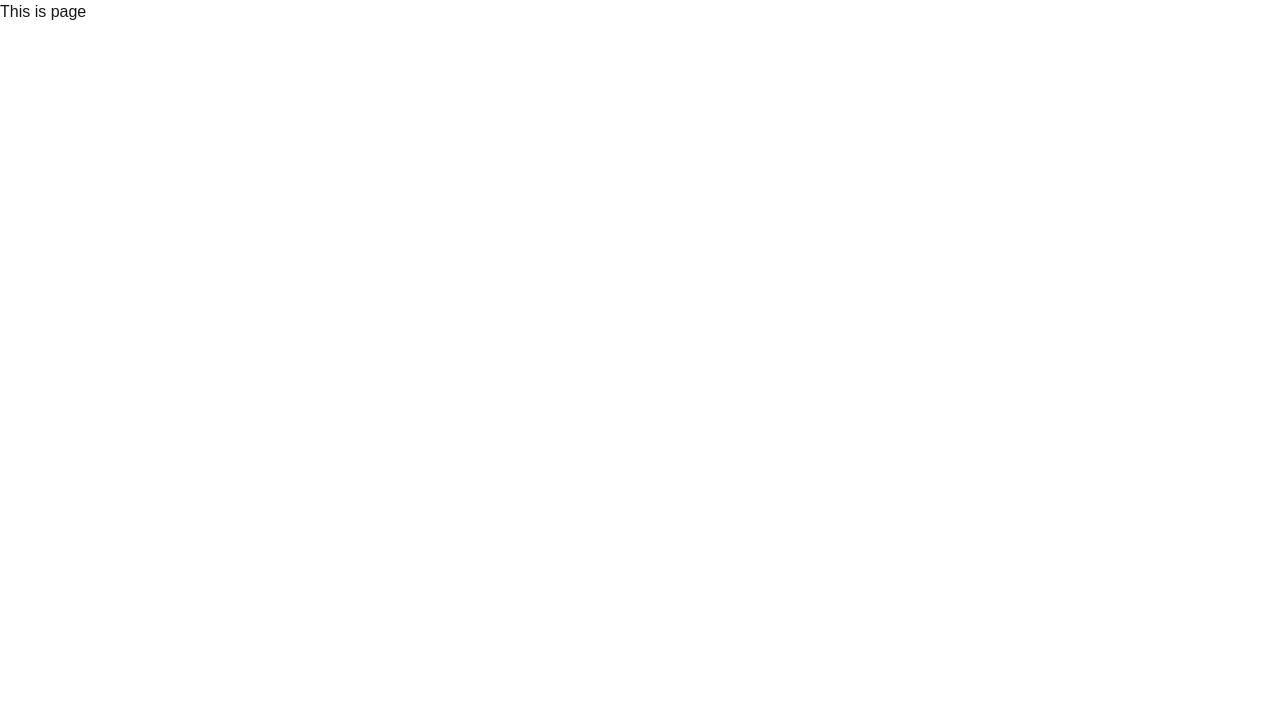
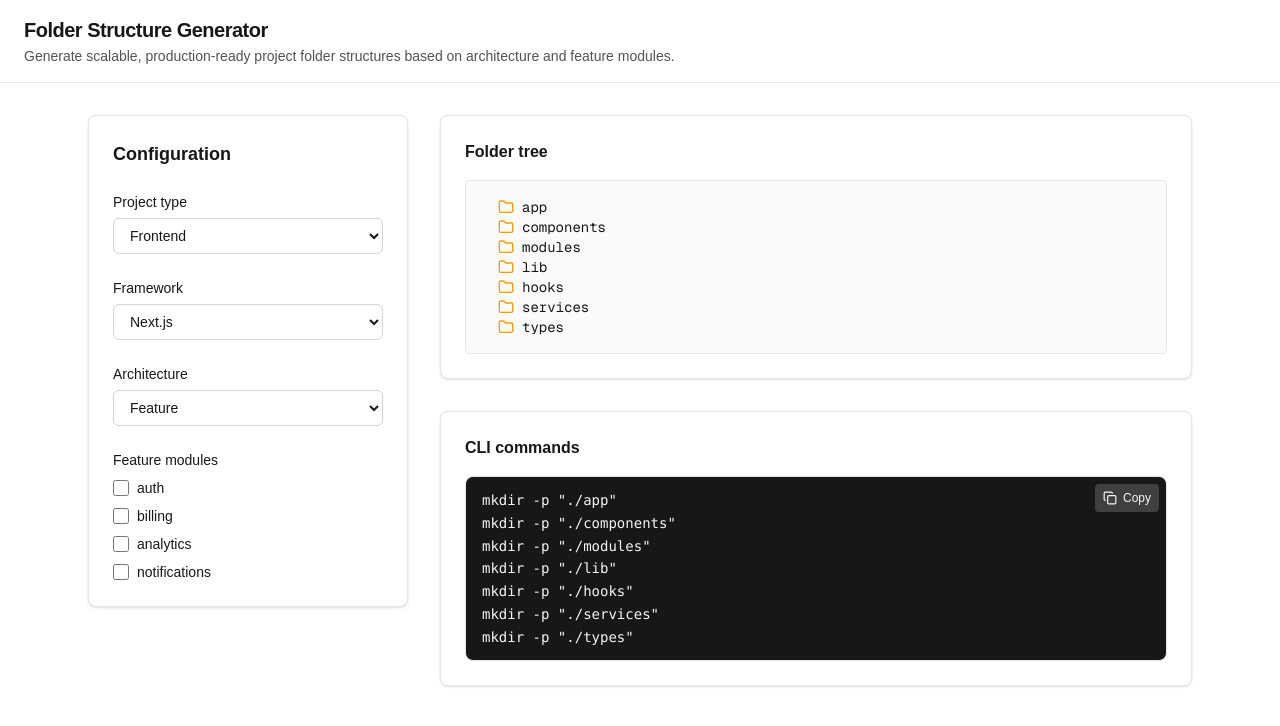
Before and after one commit to dchobarkar/project-structure-generator, a Next.js app: page / in a window 1280 px wide. Shown: the top 726 px of the page. Built offline with nearby package versions, Linux system fonts and the light colour scheme.

Commit message:
feat: add landing page

```diff
--- a/app/page.tsx
+++ b/app/page.tsx
@@ -1,5 +1,70 @@
+"use client";
+
+import { useMemo, useState } from "react";
+
+import type { GeneratorConfig } from "@/types/generator";
+import { buildStructure } from "@/generator/buildStructure";
+import { buildCLI } from "@/generator/buildCLI";
+import { ConfigPanel } from "@/components/ConfigPanel";
+import { TreeView } from "@/components/TreeView";
+import { CLIView } from "@/components/CLIView";
+
+const DEFAULT_CONFIG: GeneratorConfig = {
+  projectType: "frontend",
+  framework: "nextjs",
+  architecture: "feature",
+  modules: [],
+};
+
 const Page = () => {
-  return <div>This is page</div>;
+  const [config, setConfig] = useState<GeneratorConfig>(DEFAULT_CONFIG);
+
+  const structure = useMemo(() => buildStructure(config), [config]);
+  const cliCommands = useMemo(() => buildCLI(structure), [structure]);
+
+  return (
+    <div className="min-h-screen bg-background text-foreground">
+      <header className="border-b border-neutral-200 bg-white/80 px-6 py-4 backdrop-blur dark:border-neutral-800 dark:bg-neutral-900/80">
+        <h1 className="text-xl font-semibold tracking-tight">
+          Folder Structure Generator
+        </h1>
+        <p className="mt-0.5 text-sm text-neutral-600 dark:text-neutral-400">
+          Generate scalable, production-ready project folder structures based on
+          architecture and feature modules.
+        </p>
+      </header>
+
+      <main className="mx-auto max-w-6xl px-6 py-8">
+        <div className="grid gap-8 lg:grid-cols-[320px_1fr]">
+          <aside className="lg:sticky lg:top-8 lg:self-start">
+            <div className="rounded-lg border border-neutral-200 bg-white p-6 shadow-sm dark:border-neutral-800 dark:bg-neutral-900">
+              <ConfigPanel config={config} onConfigChange={setConfig} />
+            </div>
+          </aside>
+
+          <div className="flex min-w-0 flex-col gap-8">
+            <section className="rounded-lg border border-neutral-200 bg-white p-6 shadow-sm dark:border-neutral-800 dark:bg-neutral-900">
+              <h2 className="mb-4 text-base font-semibold text-foreground">
+                Folder tree
+              </h2>
+              <div className="max-h-80 overflow-y-auto rounded border border-neutral-200 bg-neutral-50 p-4 dark:border-neutral-700 dark:bg-neutral-800/50">
+                <TreeView structure={structure} />
+              </div>
+            </section>
+
+            <section className="rounded-lg border border-neutral-200 bg-white p-6 shadow-sm dark:border-neutral-800 dark:bg-neutral-900">
+              <h2 className="mb-4 text-base font-semibold text-foreground">
+                CLI commands
+              </h2>
+              <div className="max-h-80 overflow-y-auto">
+                <CLIView commands={cliCommands} />
+              </div>
+            </section>
+          </div>
+        </div>
+      </main>
+    </div>
+  );
 };
 
 export default Page;
--- a/components/CLIView.tsx
+++ b/components/CLIView.tsx
@@ -56,4 +56,4 @@ const CLIView = ({ commands }: CLIViewProps) => {
   );
 };
 
-export default CLIView;
+export { CLIView };
```
